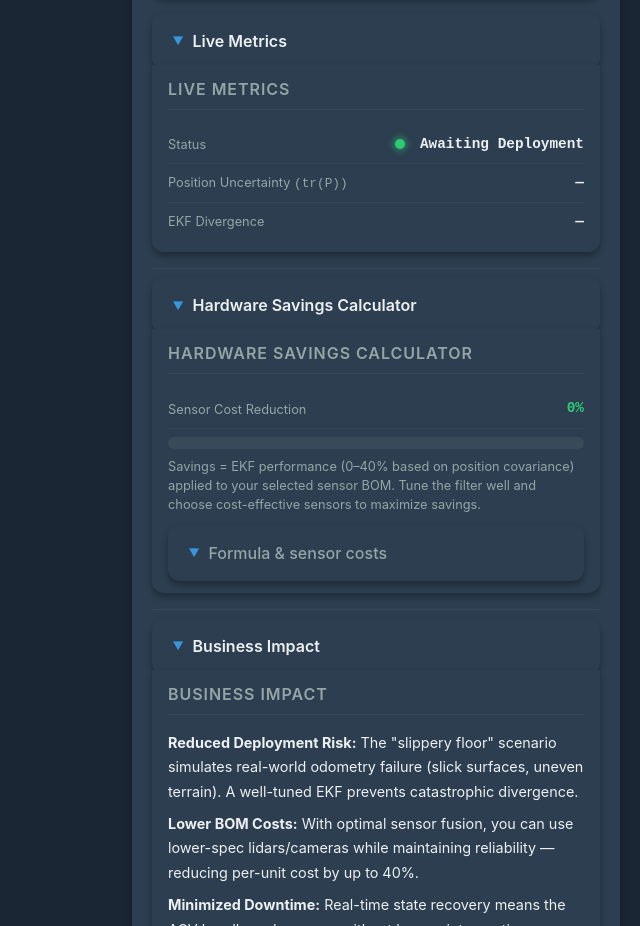
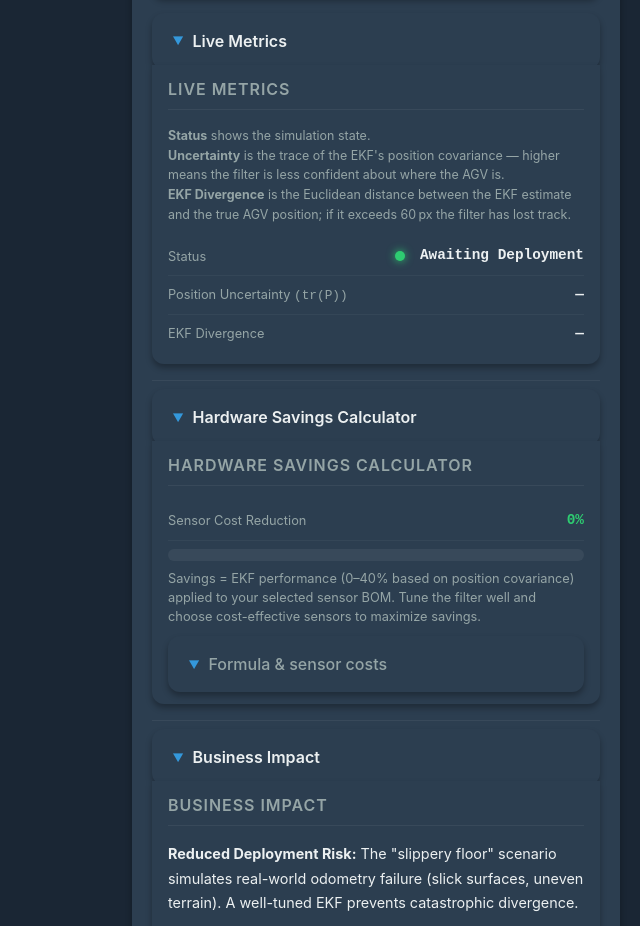
Before and after one commit to gabripo/the_agv_game, a website: page index.html in a window 1280 px wide. Shown: the part 1071-1997 px from the top of the page, without its empty margins (640-1280 px from the left). Drawn offline with nearby package versions, Linux system fonts and the light colour scheme.

Commit message:
opc: added description for Live Metrics

```diff
--- a/index.html
+++ b/index.html
@@ -263,6 +263,15 @@
           <summary>Live Metrics</summary>
           <div class="accordion-content" style="padding: 12px 16px;">
             <h2>Live Metrics</h2>
+            <p style="font-size: 0.78rem; color: var(--text-secondary); line-height: 1.6; margin-bottom: 12px;">
+              <strong>Status</strong> shows the simulation state. <br>
+              <strong>Uncertainty</strong> is the trace of the
+              EKF's
+              position covariance — higher means the filter is less confident about where the AGV is.<br>
+              <strong>EKF Divergence</strong> is the Euclidean distance between the EKF estimate and the true AGV
+              position;
+              if it exceeds 60&thinsp;px the filter has lost track.
+            </p>
             <div class="metric-row">
               <span class="metric-label">Status</span>
               <span class="metric-value" id="statusDisplay">
@@ -271,7 +280,8 @@
               </span>
             </div>
             <div class="metric-row">
-              <span class="metric-label">Position Uncertainty <span style="font-family: monospace;">(tr(P))</span></span>
+              <span class="metric-label">Position Uncertainty <span
+                  style="font-family: monospace;">(tr(P))</span></span>
               <span class="metric-value" id="uncertaintyDisplay">—</span>
             </div>
             <div class="metric-row">
@@ -302,15 +312,20 @@
               <summary style="font-weight: 500;">Formula &amp; sensor costs</summary>
               <div
                 style="margin-top: 8px; line-height: 1.7; padding: 8px; background: rgba(255,255,255,0.03); border-radius: 6px;">
-                <div style="margin-bottom: 8px;">$$\text{perfFactor} = 0.40 \times \max\!\big(0,\; 1 - \frac{\sigma}{3.0}\big)$$</div>
-                <div style="margin-bottom: 8px;">$$\text{BOM} = C_{\text{wheel}} + C_{\text{lidar}} + C_{\text{gps}} + n_{\text{beacon}} \times C_{\text{beacon}}$$</div>
-                <div style="margin-bottom: 8px;">$$\text{savings} = \text{round}(\text{perfFactor} \times \text{BOM})$$</div>
+                <div style="margin-bottom: 8px;">$$\text{perfFactor} = 0.40 \times \max\!\big(0,\; 1 -
+                  \frac{\sigma}{3.0}\big)$$</div>
+                <div style="margin-bottom: 8px;">$$\text{BOM} = C_{\text{wheel}} + C_{\text{lidar}} + C_{\text{gps}} +
+                  n_{\text{beacon}} \times C_{\text{beacon}}$$</div>
+                <div style="margin-bottom: 8px;">$$\text{savings} = \text{round}(\text{perfFactor} \times \text{BOM})$$
+                </div>
                 <div style="margin-top: 6px;">
-                  Sensor costs: wheel <strong>$200</strong> · lidar <strong>$5,000</strong> · gps <strong>$800</strong> · beacon
+                  Sensor costs: wheel <strong>$200</strong> · lidar <strong>$5,000</strong> · gps <strong>$800</strong>
+                  · beacon
                   <strong>$150</strong> ea.
                 </div>
                 <div style="margin-top: 4px; color: var(--text-secondary);">
-                  Where $\sigma = \sqrt{\text{tr}(P_{[0:2,0:2]})}$ is the position standard deviation from the EKF covariance.<br>
+                  Where $\sigma = \sqrt{\text{tr}(P_{[0:2,0:2]})}$ is the position standard deviation from the EKF
+                  covariance.<br>
                   Higher EKF accuracy → lower $\sigma$ → higher perfFactor → more savings.<br>
                   Removing sensors reduces BOM baseline and absolute savings.
                 </div>
```
